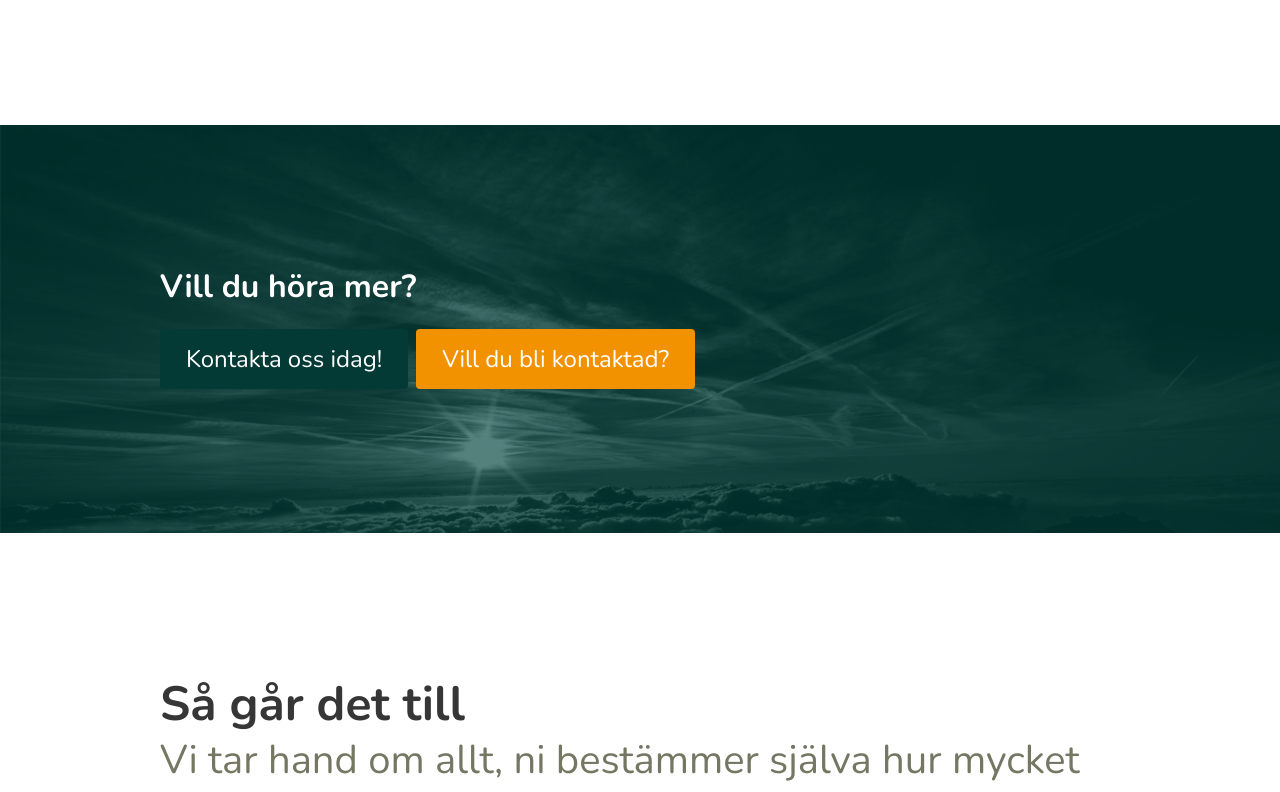
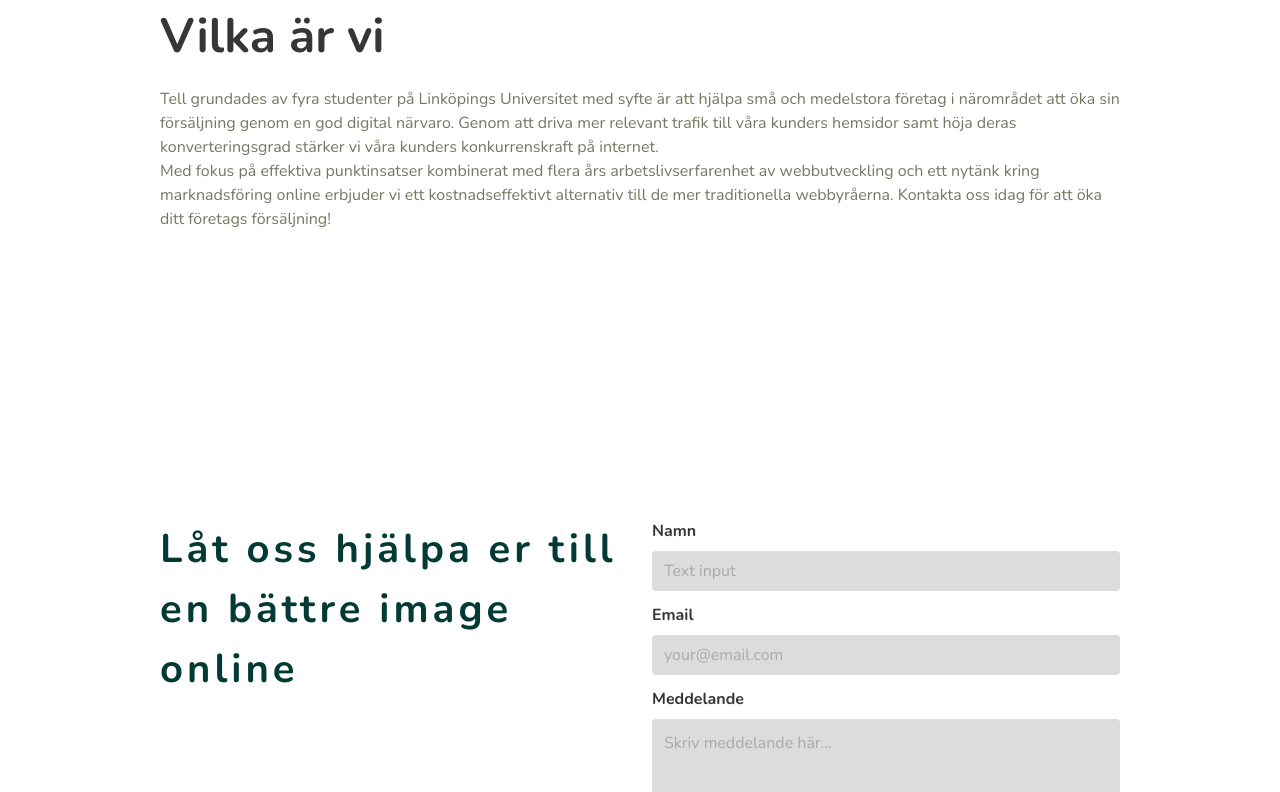
Before and after one commit to codebyjonas/digitalframgang.com, a React (Create React App) app: page / in a window 1280 px wide. Shown: the part 2660-3452 px from the top of the page. Built offline with nearby package versions, Linux system fonts and the light colour scheme.

Commit message:
set structure

```diff
--- a/src/App.js
+++ b/src/App.js
@@ -15,13 +15,9 @@ const App = () => (
         <Hero />
         <Services />
         <Why />
-        <Contact />
-        <SubHero />
-        <How />
         <SubHero />
         <AboutUs />
-        <SubHero />
-
+        <Contact />
     </>
 )
 
```
